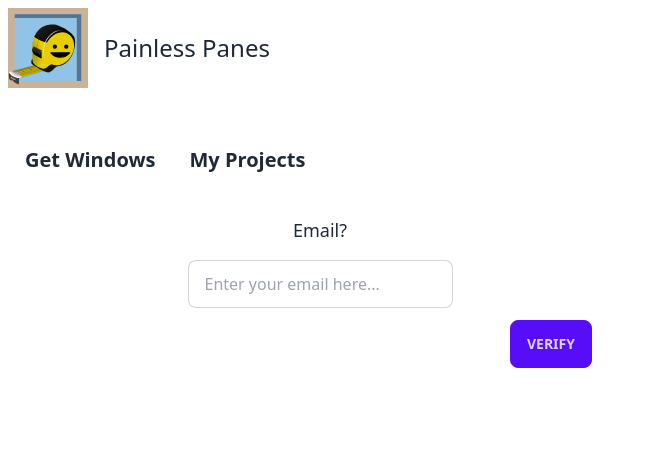
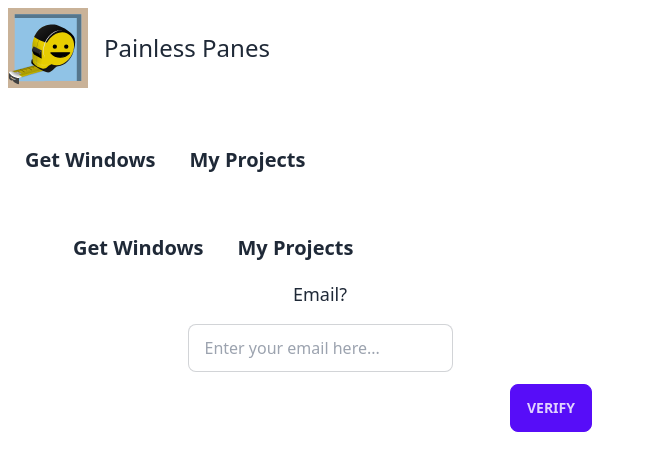
Before and after one commit to jma503/painless-panes, a React (Vite) app: page /form/1 in a window 1280 px wide. Shown: the top 470 px of the page, without its empty margins (0-647 px from the left). Built offline with nearby package versions, Linux system fonts and the light colour scheme; no server answers.

Commit message:
Saving work on NavBar

```diff
--- /dev/null
+++ b/src/components/NavBar/NavBar.jsx
@@ -0,0 +1,16 @@
+import { Link } from 'react-router-dom';
+
+export default function NavBar() {
+
+    return (
+        <div className="navbar bg-base-100">
+            <Link className="btn btn-ghost normal-case text-xl" to="/formPageAddImages" >
+                Get Windows
+            </Link>
+
+            <Link className="btn btn-ghost normal-case text-xl" to="/displayPriorProjectsView" >
+                My Projects
+            </Link>
+        </div>
+    )
+};
--- a/src/pages/FormPage.jsx
+++ b/src/pages/FormPage.jsx
@@ -6,7 +6,9 @@ import FormPageEmailView from "../page-views/FormPageEmailView";
 import FormPageZipView from "../page-views/FormPageZipView";
 import HowToMeasureWindows from "../page-views/HowToMeasureWindow";
 import FormPageAddImages from "../page-views/FormPageAddImagesView";
-import FormPageConfirmation from "../page-views/FormPageConfirmation";
+import NavBar from "../components/NavBar/NavBar";
+
+
 
 export default function FormPage() {
   const { page = 1 } = useParams();
@@ -31,6 +33,7 @@ export default function FormPage() {
 
   return (
     <div className="w-full pl-12 pr-12 flex flex-col items-center justify-center">
+      <NavBar />
       {page == 1 && <FormPageEmailView />}
       {page == 2 && <FormPageZipView />}
       {page == 3 && <HowToMeasureWindows />}
```
